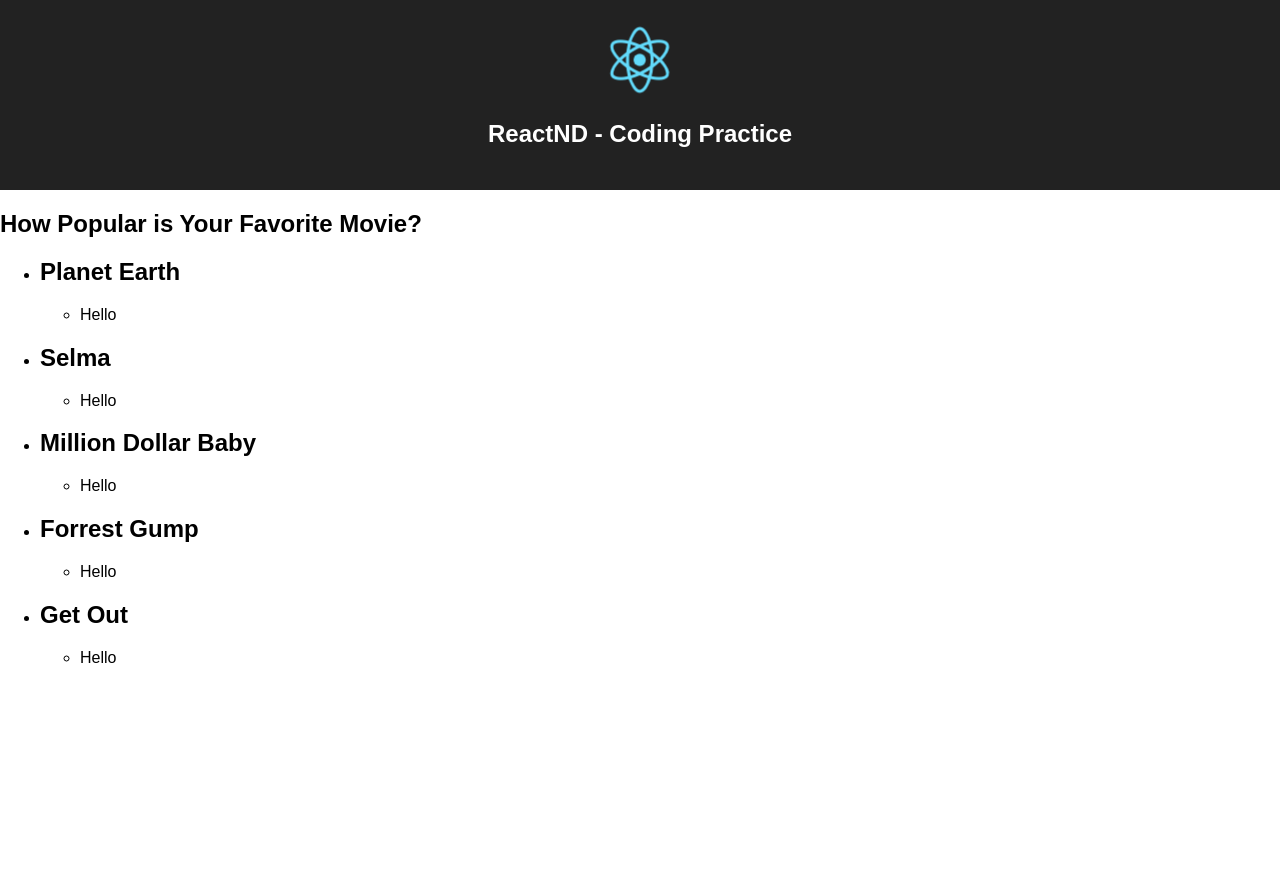
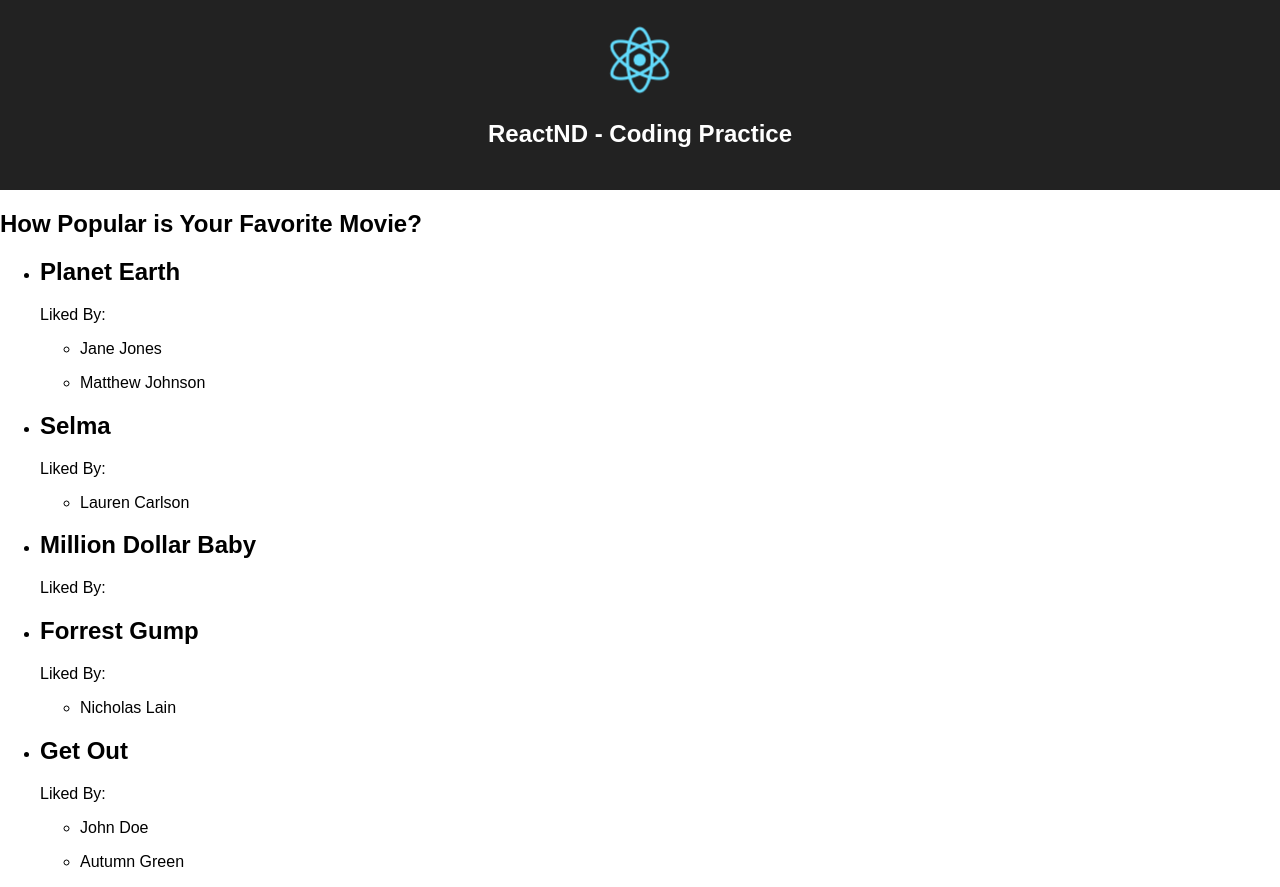
Before and after one commit to davidlongwith/ReactND-passing-data-2, a React (Create React App) app: page / in a window 1280 px wide. Before the commit the page ends 800 px from the top, so only its background shows below. Built offline with nearby package versions, Linux system fonts and the light colour scheme.

Commit message:
show favorite users

```diff
--- a/src/App.js
+++ b/src/App.js
@@ -130,15 +130,23 @@ class App extends Component {
         {console.log('Object', this.usersByMovie)}
         {console.log('Object Keys', Object.keys(this.usersByMovie))}
         <ul>
-          {Object.keys(movies).map(key => {
-            const likedBy = this.usersByMovie[key];
+          {Object.keys(movies).map(movie => {
+            const likedBy = this.usersByMovie[movie];  // get the user array for this movie
             console.log('likedBy', likedBy)
 
             return (
-              <li key={movies[key].id}>
-                <h2>{movies[key].name}</h2>
+              <li key={movies[movie].id}>
+                <h2>{movies[movie].name}</h2>
+                <p>Liked By:</p>
                 <ul>
-                  <li><p>Hello</p></li>
+                  {likedBy &&
+                    likedBy.map(userId => {
+                      return (
+                        <li key={userId}>
+                          <p>{users[userId].name}</p>
+                        </li>
+                      );
+                    })}
                 </ul>
               </li>
             );
```
